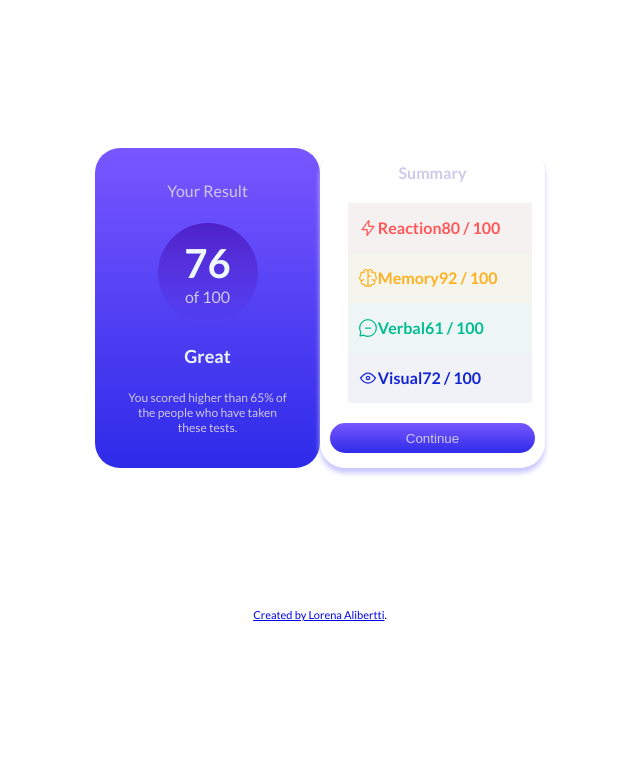
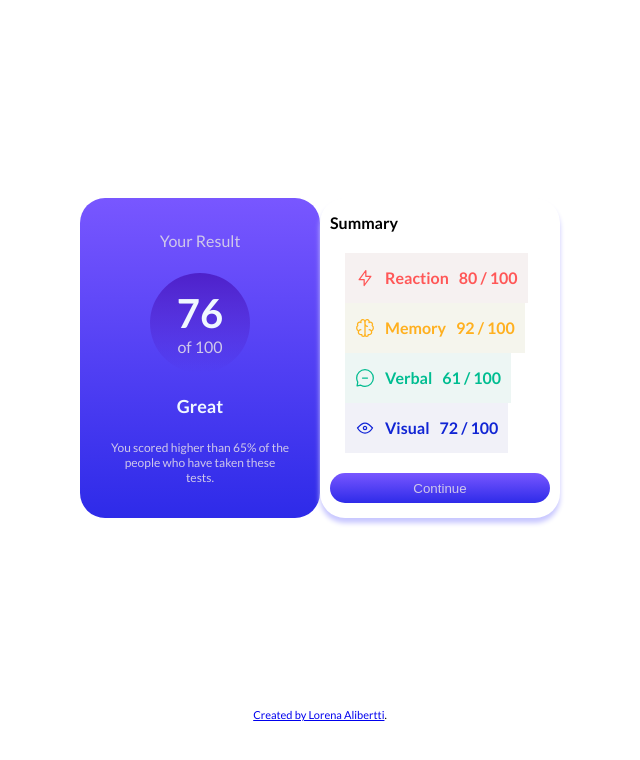
Before and after one commit to loli178/Proyecto1, a plain HTML site: page results-summary-component-main/index.html in a window 1280 px wide. Shown: the whole page, without its empty margins (328-968 px from the left). Drawn offline with Linux system fonts and the light colour scheme.

Commit message:
Finished

```diff
--- a/results-summary-component-main/style.css
+++ b/results-summary-component-main/style.css
@@ -16,19 +16,28 @@ body {
 .container {
   background-color: hsl(0, 0%, 100%);
   display: flex;
-  width: 450px;
-  height: 600px;
+  flex-direction: column;
+  width: 650px;
+  height: 700px;
   text-align: center;
+  justify-content: center;
   align-self: center;
   align-items: center;
   /* border: solid black 5px; */
   color: aliceblue;
+  flex-wrap: wrap;
+}
+@media (min-width: 375px) {
+  .container {
+    max-width: 1440px;
+    flex-direction: row;
+  }
 }
 .section-left,
 .section-right {
   display: flex;
   background: linear-gradient(hsl(252, 100%, 67%), hsl(241, 81%, 54%));
-  width: 50%;
+  width: 220px;
   /* border: solid black 5px; */
   flex-direction: column;
   flex-wrap: wrap;
@@ -41,8 +50,7 @@ body {
   padding: 10px;
   color: hsl(253, 44%, 85%);
 }
-.result {
-}
+
 .number {
   display: flex;
   flex-direction: column;
@@ -72,9 +80,9 @@ body {
 }
 .section-right {
   background: hsl(0, 0%, 100%);
-
+  color: black;
   font-weight: 600;
-
+  align-items: start;
   border-radius: 25px;
 
   box-shadow: 0 5px 5px hsl(241, 100%, 89%);
@@ -87,6 +95,10 @@ ul {
   padding: 0 0 0 15px;
   width: 90%;
   white-space: normal;
+  align-items: flex-start;
+}
+ul span {
+  padding-left: 10px;
 }
 li {
   display: flex;
@@ -104,6 +116,9 @@ button {
   border: none;
   background: linear-gradient(hsl(252, 100%, 67%), hsl(241, 81%, 54%));
 }
+button:active {
+  background: rgb(25, 33, 66);
+}
 .li1 {
   color: hsl(0, 100%, 67%);
   background-color: rgb(246, 241, 241);
```
